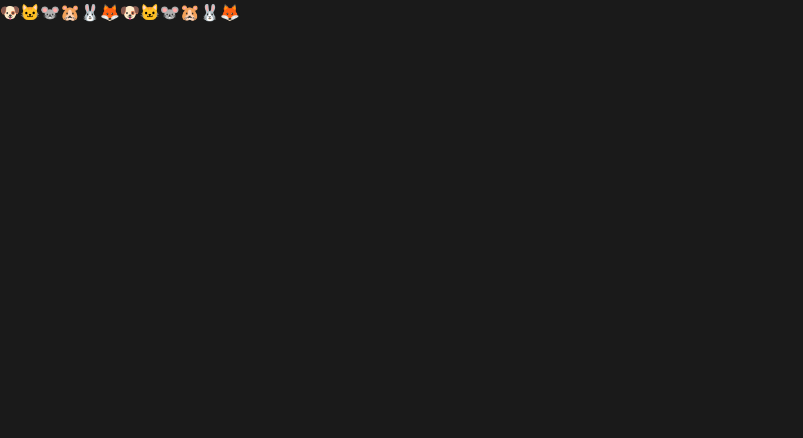
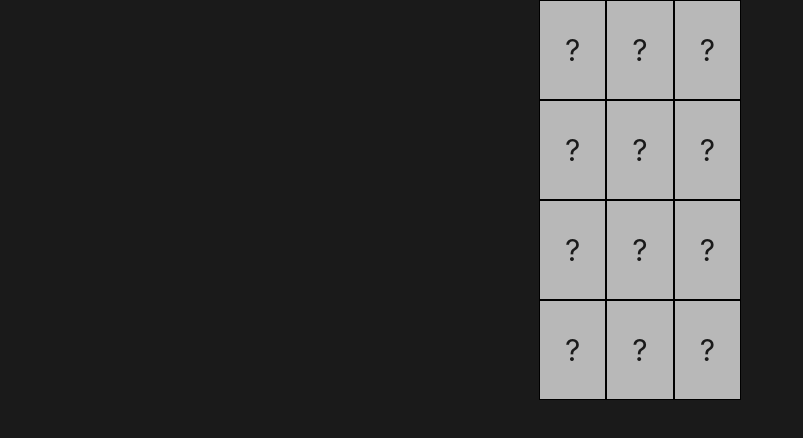
Before and after one commit to Stefan151021/MemoryCardGames, a website: page index.html in a window 1280 px wide. Shown: the whole page, without its empty margins (0-803 px from the left). Drawn offline with Linux system fonts and the light colour scheme.

Commit message:
Pri kliknuti sa zmeni dataset z false na true

```diff
--- a/index.js
+++ b/index.js
@@ -1,10 +1,20 @@
 const symbols = ['🐶', '🐱', '🐭', '🐹', '🐰', '🦊', '🐶', '🐱', '🐭', '🐹', '🐰', '🦊']
-const main = document.querySelector(".main")
+let main = document.querySelector(".main")
 
 
-symbols.map(sybol => {
+const hodnoty = symbols.map(sybol => {
     const newDiv = document.createElement("div")
+    newDiv.dataset.isActive = "false"
+    newDiv.textContent = "?"
     newDiv.className = "card"
-    newDiv.textContent = sybol
     main.appendChild(newDiv)
+    return newDiv.textContent
 })
+
+
+main.addEventListener("click",function (e){
+    /*Menim data set z false na true */
+    console.log(e.target.dataset)
+    e.target.dataset.isActive ="true"
+    console.log(e.target.dataset)
+})
--- a/style.css
+++ b/style.css
@@ -60,7 +60,22 @@ input:focus, textarea:focus, select:focus {
 }
 
 .main {
-  display: flex;
-  flex-direction: row;
+  margin: 0 auto;
+  display: grid;
+  grid-template-columns: auto auto auto;
+  align-items: center;
+  justify-content: center;
+  max-width: 300px;
+}
 
+.card{
+  background-color: #b8b8b8;
+  padding: 25px;
+  font-size: 30px;
+  border: 1px solid black;
+  color: #1a1a1a;
 }
+.card:hover{
+  background-color: #1a1a1a;
+  color: #b8b8b8;
+}
```
